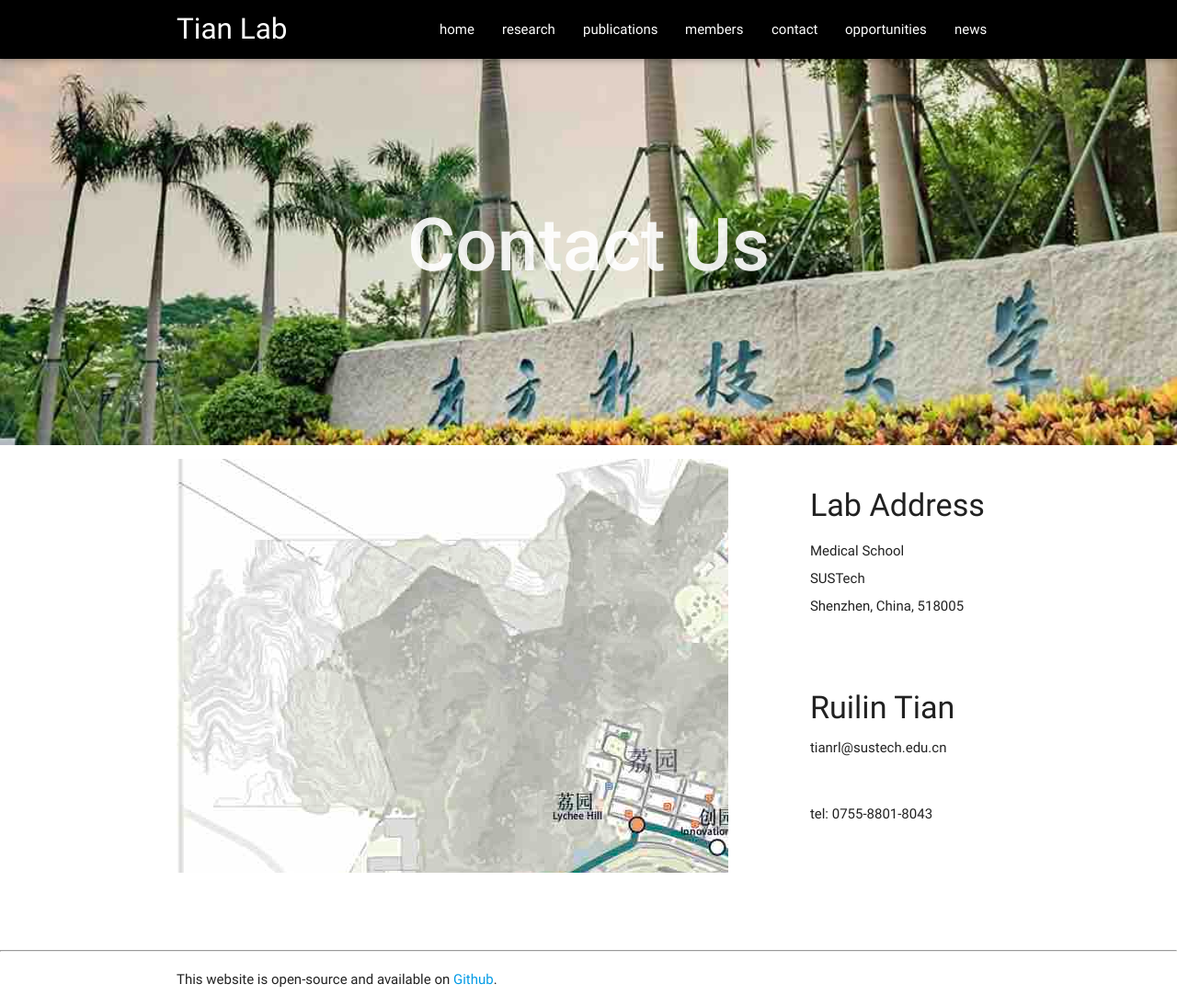
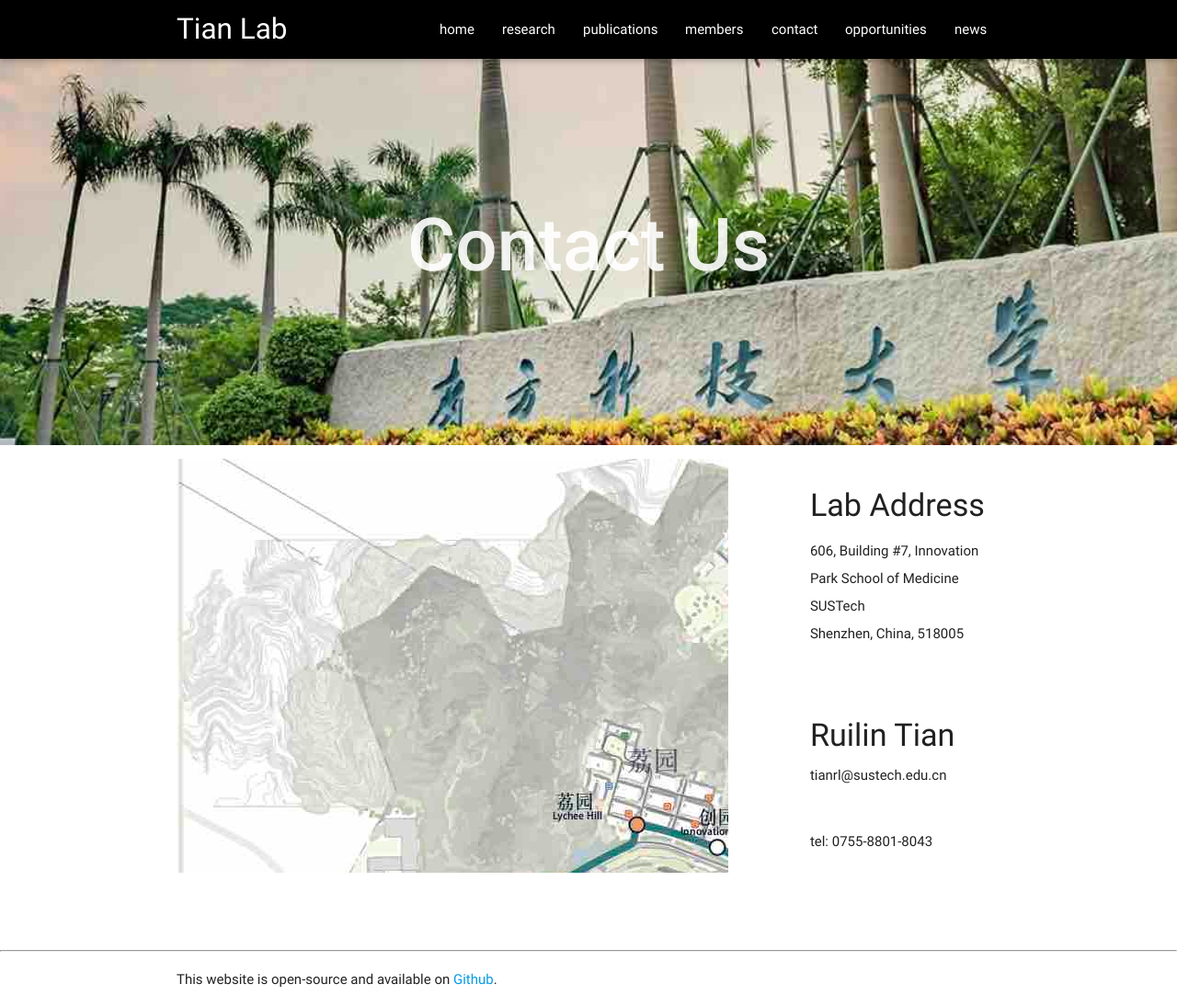
Before and after one commit to rltianlab/rltianlab.github.io, a Jekyll site: the page built from contact/index.md, in a window 1280 px wide. Shown: the whole page at 92% size. Built offline with Jekyll 4.4.1, drawn with Linux system fonts in a browser that asks for light colours.

Commit message:
Update index.md

```diff
--- a/contact/index.md
+++ b/contact/index.md
@@ -23,7 +23,9 @@ group: contact
 <div class="col m3">
 
   <h4>Lab Address </h4>
-  Medical School <br>
+  606, Building #7,
+  Innovation Park
+  School of Medicine <br>
   SUSTech <br>
   Shenzhen, China, 518005<br>
 <br>
```
